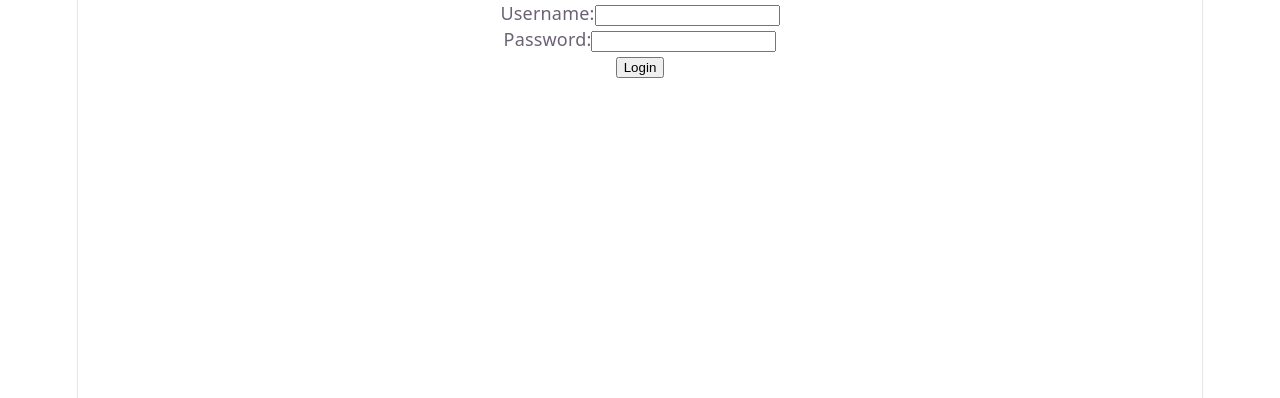
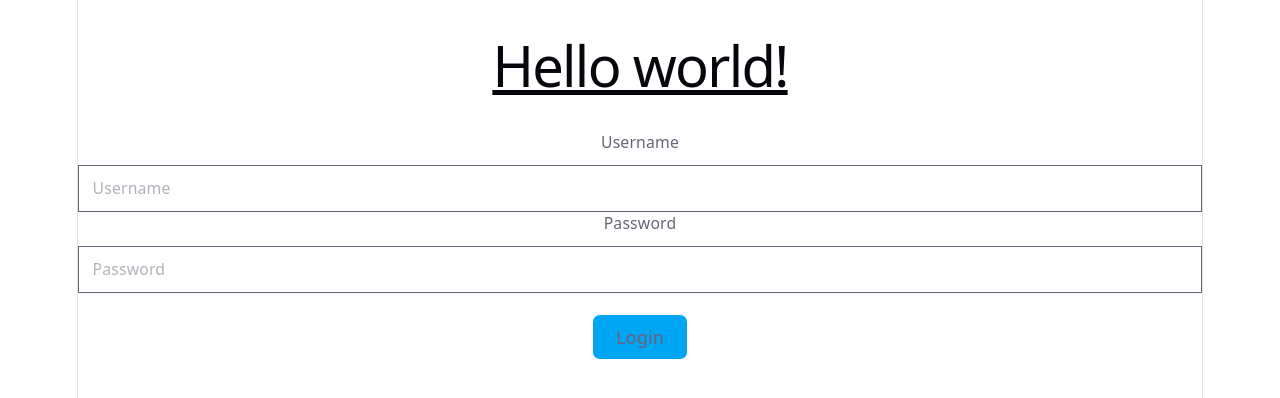
Before and after one commit to shalinibaskar/practice, a React (Vite) app: page / in a window 1280 px wide. Shown: the top 398 px of the page. Built offline with nearby package versions, Linux system fonts and the light colour scheme.

Commit message:
tailwind added

```diff
--- a/package.json
+++ b/package.json
@@ -10,9 +10,11 @@
     "preview": "vite preview"
   },
   "dependencies": {
+    "@tailwindcss/vite": "^4.3.0",
     "react": "^19.2.5",
     "react-dom": "^19.2.5",
-    "react-router-dom": "^7.15.1"
+    "react-router-dom": "^7.15.1",
+    "tailwindcss": "^4.3.0"
   },
   "devDependencies": {
     "@babel/core": "^7.29.0",
--- a/src/App.css
+++ b/src/App.css
@@ -1,3 +1,4 @@
+@import "tailwindcss";
 .counter {
   font-size: 16px;
   padding: 5px 10px;
@@ -167,7 +168,7 @@
 
   &::before,
   &::after {
-    content: '';
+    content: "";
     position: absolute;
     top: -4.5px;
     border: 5px solid transparent;
--- /dev/null
+++ b/src/Login.css
@@ -0,0 +1,4 @@
+@import "tailwindcss";
+.LoginWrapper {
+  background-color: aliceblue;
+}
--- a/src/Login.jsx
+++ b/src/Login.jsx
@@ -42,28 +42,51 @@ function Login() {
 
   return (
     <div>
-      <div className="loginComponent">
+      <h1 class="text-3xl font-bold underline">Hello world!</h1>
+      <div className="LoginWrapper">
         <form onSubmit={handleSubmit}>
-          <label>
-            Username:
+          <div>
+            <label
+              for="first_name"
+              class="block mb-2.5 text-sm font-medium text-heading"
+            >
+              Username
+            </label>
             <input
               type="text"
+              id="first_name"
+              class="bg-neutral-secondary-medium border border-default-medium text-heading text-sm rounded-base focus:ring-brand focus:border-brand block w-full px-3 py-2.5 shadow-xs placeholder:text-body"
+              placeholder="Username"
               value={name}
               onChange={(e) => setName(e.target.value)}
+              required
             />
-          </label>
-          <br />
-          <label>
-            Password:
+          </div>
+          <div>
+            <label
+              for="first_name"
+              class="block mb-2.5 text-sm font-medium text-heading"
+            >
+              Password
+            </label>
             <input
-              type="password"
+              type="text"
+              id="first_name"
+              class="bg-neutral-secondary-medium border border-default-medium text-heading text-sm rounded-base focus:ring-brand focus:border-brand block w-full px-3 py-2.5 shadow-xs placeholder:text-body"
+              placeholder="Password"
               value={pass}
               onChange={(e) => setPass(e.target.value)}
+              required
             />
-          </label>
-          <br />
+          </div>
+
           <p>{errormsg}</p>
-          <button type="submit">Login</button>
+          <button
+            class="bg-sky-500 hover:bg-sky-700 px-5 py-2 m-5 rounded-md"
+            type="submit"
+          >
+            Login
+          </button>
         </form>
       </div>
     </div>
--- a/src/Logout.jsx
+++ b/src/Logout.jsx
@@ -10,7 +10,11 @@ function Logout() {
     console.log("inlogout");
   };
   return (
-    <button type="submit" onClick={handleLogout}>
+    <button
+      class="bg-sky-500 hover:bg-sky-700 px-5 py-2 m-5 rounded-md"
+      type="submit"
+      onClick={handleLogout}
+    >
       Logout
     </button>
   );
--- a/vite.config.js
+++ b/vite.config.js
@@ -1,11 +1,13 @@
-import { defineConfig } from 'vite'
-import react, { reactCompilerPreset } from '@vitejs/plugin-react'
-import babel from '@rolldown/plugin-babel'
+import { defineConfig } from "vite";
+import react, { reactCompilerPreset } from "@vitejs/plugin-react";
+import babel from "@rolldown/plugin-babel";
+import tailwindcss from "@tailwindcss/vite";
 
 // https://vite.dev/config/
 export default defineConfig({
   plugins: [
     react(),
-    babel({ presets: [reactCompilerPreset()] })
+    babel({ presets: [reactCompilerPreset()] }),
+    tailwindcss(),
   ],
-})
+});
```
Also changed, not shown: 1 other file (tests, documents, lock files or other folders).
